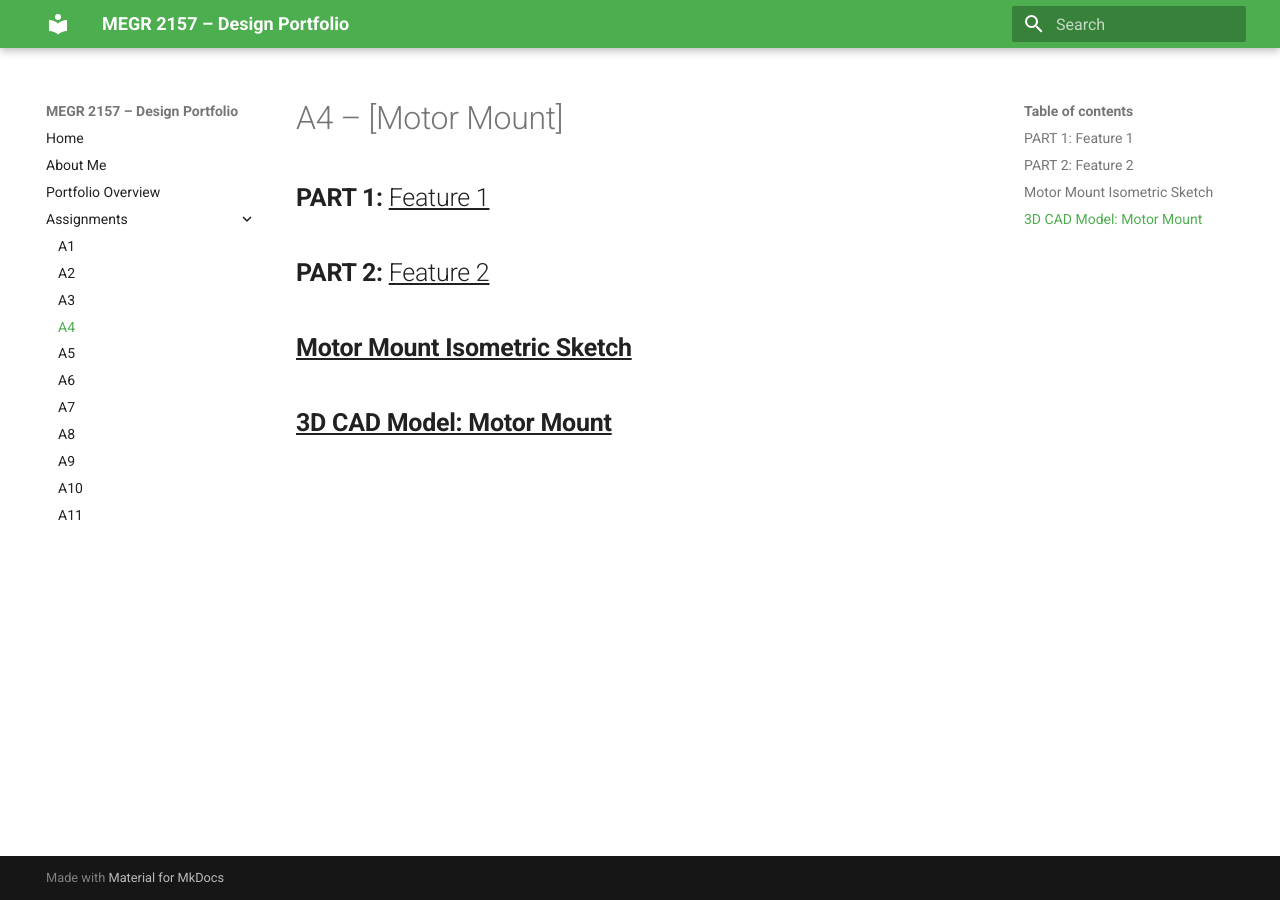
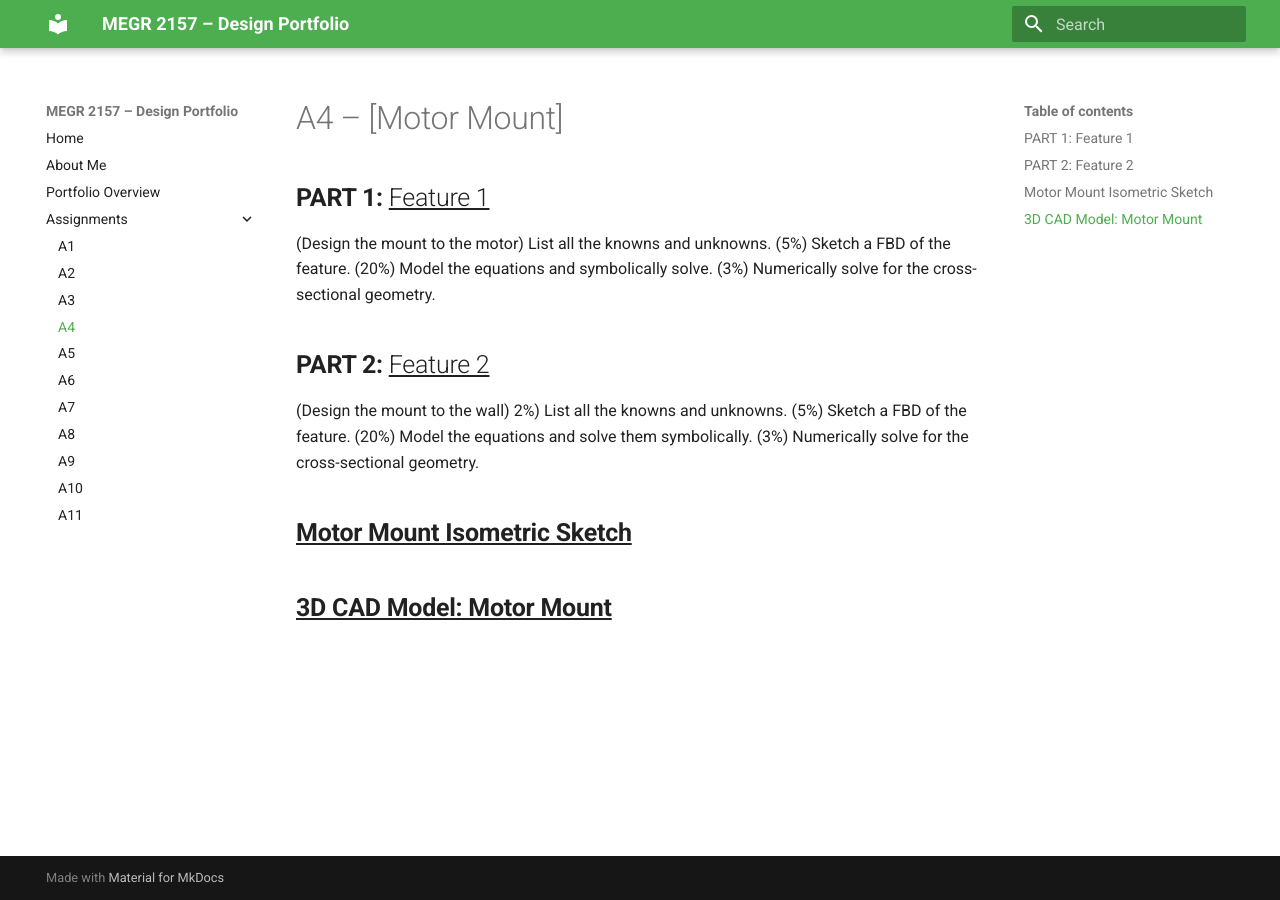
Before and after one commit to dadams78/design-projects-portfolio, an MkDocs documentation site: the page built from docs/assignments/A04/index.md, in a window 1280 px wide. Built offline with MkDocs 1.6.1 and Material for MkDocs 9.7.7, drawn with Linux system fonts in a browser that asks for light colours.

Commit message:
Update index.md

```diff
--- a/docs/assignments/A04/index.md
+++ b/docs/assignments/A04/index.md
@@ -1,10 +1,18 @@
 # A4 – [Motor Mount]
 
 ## __PART 1:__ <u>Feature 1</u>
-
+(Design the mount to the motor)
+List all the knowns and unknowns.
+(5%) Sketch a FBD of the feature.
+(20%) Model the equations and symbolically solve.
+(3%) Numerically solve for the cross-sectional geometry.
 
 ## __PART 2:__ <u>Feature 2</u>
-
+(Design the mount to the wall)
+2%) List all the knowns and unknowns.
+(5%) Sketch a FBD of the feature.
+(20%) Model the equations and solve them symbolically.
+(3%) Numerically solve for the cross-sectional geometry.
 
 ## __<u>Motor Mount Isometric Sketch</u>__
 
```
